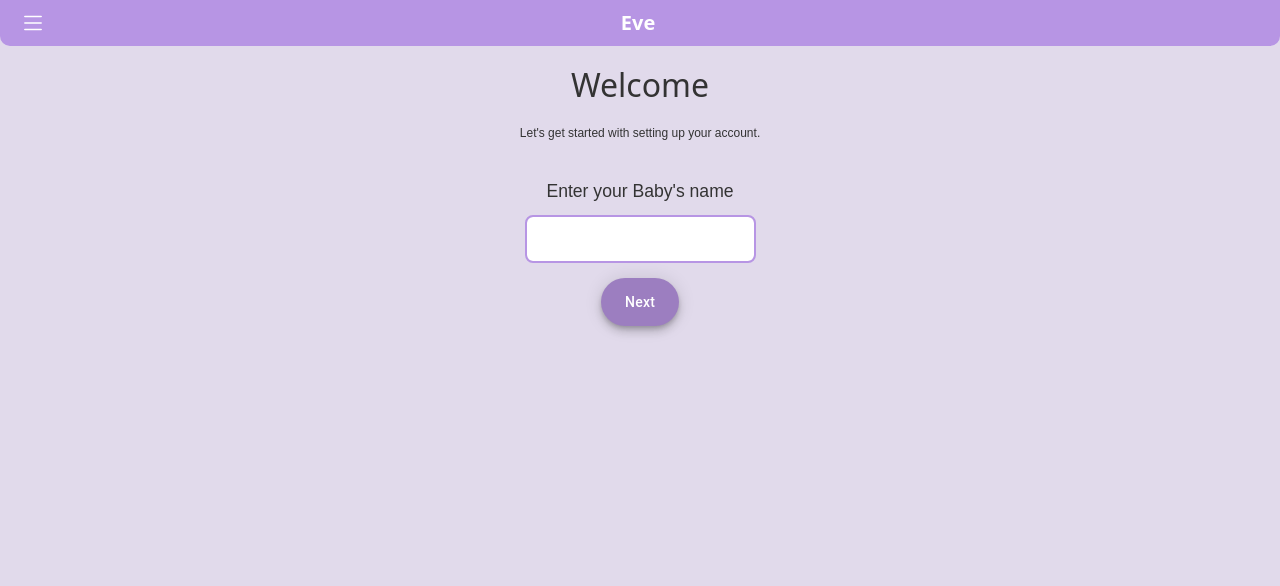
After one commit to AoifeMurphy02/BabySitter, a Flask app: page /onboarding in a window 1280 px wide. The commit adds this page. Shown: the top 586 px of the page. Run offline with Flask 3, Linux system fonts and the light colour scheme; some libraries are stand-ins or nearby versions.

Commit message:
onboarding complete

```diff
--- a/UDP_FlaskApp/babysitter_udp/app.py
+++ b/UDP_FlaskApp/babysitter_udp/app.py
@@ -102,7 +102,7 @@ REGISTRANTS = {}
 
 guardian_name1 = "John"
 guardian_name2 = "Jane"
-child_name = "Meghan"
+child_name = "Eve"
 
 @app.route("/", methods=["GET","POST"])
 def index():
@@ -174,11 +174,14 @@ def google_login():
         scope=["openid", "email", "profile"],
     )
     return redirect(request_uri)
-
 @app.route('/login/google/callback')
 def google_callback():
     code = request.args.get("code")
+    print("Authorization Code:", code)
+    print("Full Request URL:", request.url)
 
+    if not code:
+        return "Authorization code not found.", 400
     google_provider_cfg = requests.get(GOOGLE_DISCOVERY_URL).json()
     token_endpoint = google_provider_cfg["token_endpoint"]
 
@@ -193,8 +196,12 @@ def google_callback():
         headers=headers,
         data=body,
         auth=(GOOGLE_CLIENT_ID, GOOGLE_CLIENT_SECRET),
+
     )
+
     client.parse_request_body_response(json.dumps(token_response.json()))
+
+
 
     # Get user info
     userinfo_endpoint = google_provider_cfg["userinfo_endpoint"]
@@ -275,6 +282,12 @@ def sound():
 def history():
     child_name
     return render_template("history.html", child_name=child_name)
+
+
+@app.route("/onboarding")
+def onboarding():
+    child_name
+    return render_template("onboarding.html", child_name=child_name)
 
 
 @app.route("/user")
--- a/UDP_FlaskApp/babysitter_udp/static/js/dashboard.js
+++ b/UDP_FlaskApp/babysitter_udp/static/js/dashboard.js
@@ -1,13 +1,17 @@
+// Define the toggleMenu function globally
+function toggleMenu() {
+    const menu = document.getElementById("dropdown-menu");
+    menu.style.display = menu.style.display === "block" ? "none" : "block";
+}
+
 if (window.location.pathname === '/dashboard') {
     document.addEventListener('DOMContentLoaded', function () {
         const muteToggle = document.getElementById('muteToggle');
         const unmuteIcon = document.getElementById('unmuteIcon');
         const video = document.getElementById('myVideo');
 
-
         muteToggle.style.display = 'block';
         unmuteIcon.style.display = 'none';
-
 
         muteToggle.addEventListener('click', function () {
             if (video) {
@@ -19,7 +23,6 @@ if (window.location.pathname === '/dashboard') {
             }
         });
 
-
         unmuteIcon.addEventListener('click', function () {
             if (video) {
                 video.muted = false;
@@ -29,39 +32,40 @@ if (window.location.pathname === '/dashboard') {
                 console.error("Video element not found");
             }
         });
-    });
 
+        const statuses = ["Active", "Sleeping", "Crying"];
+        let currentIndex = 0;
 
-    // for hiding status elements when not active:
-
-    document.addEventListener('DOMContentLoaded', function () {
-        const currentStatus = "Active";
         const statusText = document.getElementById('statusText');
         const statusIcons = document.querySelectorAll('.statusIcon');
 
+        // Function to update the displayed status and icons
+        function updateStatus() {
+            const currentStatus = statuses[currentIndex];
+            statusText.textContent = currentStatus;
 
+            statusIcons.forEach(icon => {
+                if (icon.getAttribute('data-status') === currentStatus) {
+                    icon.style.display = 'block';
+                } else {
+                    icon.style.display = 'none';
+                }
+            });
+        }
 
-        statusText.textContent = currentStatus;
+        // Initial status display
+        updateStatus();
 
+        // Event listener for clicking on the status icon
         statusIcons.forEach(icon => {
-            if (icon.getAttribute('data-status') === currentStatus) {
-                icon.style.display = 'block';
-            } else {
-                icon.style.display = 'none';
-            }
+            icon.addEventListener('click', function () {
+                currentIndex = (currentIndex + 1) % statuses.length; // Loop through statuses
+                updateStatus();
+            });
         });
     });
-    }
+}
 
 
 
-    /* hi */
-
-
-    function toggleMenu() {
-        const menu = document.getElementById("dropdown-menu");
-        menu.style.display = menu.style.display === "block" ? "none" : "block";
-    }
-
-
-    /* dashboard.js */
+// //     /* dashboard.js */
--- /dev/null
+++ b/UDP_FlaskApp/babysitter_udp/static/onboarding.css
@@ -0,0 +1,265 @@
+.container {
+    max-width: 500px;
+    margin: 50px auto;
+    padding: 15px;
+}
+
+.card {
+    border: none;
+    border-radius: 15px;
+    box-shadow: 0 4px 8px rgba(0, 0, 0, 0.1);
+    background-color: #fff; /* White background for the card */
+    padding: 30px;
+    transition: transform 0.3s ease, box-shadow 0.3s ease;
+}
+
+.card:hover {
+    transform: translateY(-5px);
+    box-shadow: 0 8px 16px rgba(0, 0, 0, 0.2);
+}
+
+.card-body {
+    padding: 0;
+}
+
+.card-title {
+    text-align: left;
+    font-size: 2em;
+    margin-left: 0;
+    font-weight: bold;
+    color: #6C5589; /* Cute color for title */
+}
+
+.custom-input {
+    background-color: #F9F9F9;
+    border: 2px solid #B795E4; /* Soft purple border */
+    border-radius: 5px;
+    padding: 10px;
+    font-size: 1rem;
+    color: #333;
+    width: 100%; /* Ensure full width */
+    transition: border-color 0.3s ease;
+}
+
+.custom-input:focus {
+    background-color: #F9F9F9;
+    border-color: #B795E4;
+    outline: none;
+    box-shadow: 0 0 5px rgba(184, 149, 228, 0.5); /* Soft purple shadow */
+}
+
+.form-label {
+    font-size: 14px;
+    color: #777;
+}
+
+.form-control {
+    border-radius: 8px;
+    border: 1px solid #92929d;
+    box-shadow: none;
+    transition: border-color 0.3s ease;
+}
+
+.form-control::placeholder {
+    color: #6C5589; /* Placeholder color */
+    font-style: italic;
+    opacity: 0.8;
+}
+
+.form-control:focus::placeholder {
+    color: #4e3c64;
+    opacity: 0.6;
+}
+
+.btn-success, .btn {
+    font-weight: 600;
+    padding: 10px 20px; /* Increased padding for better appearance */
+    background-color: #B795E4;
+    border-color: #B795E4;
+    color: white;
+    border-radius: 5px;
+    transition: background-color 0.3s, transform 0.3s;
+    border: none; /* Remove border for a cleaner look */
+    cursor: pointer; /* Change cursor to pointer */
+}
+
+.btn-success:hover, .btn:hover {
+    background-color: #9C7EC0;
+    border-color: #9C7EC0;
+    transform: translateY(-2px);
+}
+
+.input-container {
+    position: relative;
+    width: 100%;
+}
+
+.input-container input {
+    padding-left: 30px;
+    width: 100%;
+}
+
+.w-100 {
+    width: 100%;
+    display: block;
+}
+
+
+.onboarding-button {
+    margin-top : 15px;
+  align-items: center;
+  appearance: none;
+  background-color: #9C7EC0;
+  border-radius: 24px;
+  border-style: none;
+  box-shadow: rgba(0, 0, 0, .2) 0 3px 5px -1px,rgba(0, 0, 0, .14) 0 6px 10px 0,rgba(0, 0, 0, .12) 0 1px 18px 0;
+  box-sizing: border-box;
+  color: white;
+  cursor: pointer;
+  display: inline-flex;
+  fill: currentcolor;
+  font-family: "Google Sans",Roboto,Arial,sans-serif;
+  font-size: 14px;
+  font-weight: 500;
+  height: 48px;
+  justify-content: center;
+  letter-spacing: .25px;
+  line-height: normal;
+  max-width: 100%;
+  overflow: visible;
+  padding: 2px 24px;
+  position: relative;
+  text-align: center;
+  text-transform: none;
+  transition: box-shadow 280ms cubic-bezier(.4, 0, .2, 1),opacity 15ms linear 30ms,transform 270ms cubic-bezier(0, 0, .2, 1) 0ms;
+  user-select: none;
+  -webkit-user-select: none;
+  touch-action: manipulation;
+  width: auto;
+  will-change: transform,opacity;
+  z-index: 0;
+}
+
+.onboarding-container {
+    display: flex;
+    flex-direction: column;
+    align-items: center; /* Center horizontally */
+    justify-content: center; /* Center vertically */
+    text-align: center; /* Center text */
+}
+
+.form-section {
+    width: 100%; /* Full width */
+    max-width: 400px; /* Limit the width */
+    margin: 20px 0; /* Space between sections */
+}
+
+.form-section label {
+    display: block; /* Make label a block element */
+    font-size: 1.1em; /* Slightly larger font size */
+    color: #333; /* Darker color for better readability */
+    margin-bottom: 10px; /* Space below the label */
+}
+
+.form-control {
+    border-radius: 8px;
+    border: 2px solid #B795E4; /* Soft purple border */
+    padding: 10px;
+    font-size: 1rem;
+    color: #333;
+    width: 100%; /* Full width */
+    transition: border-color 0.3s ease;
+}
+
+
+
+
+
+/* Responsive Design */
+@media (max-width: 768px) {
+    .container {
+        margin-top: 30px;
+        padding: 10px;
+    }
+
+    .card {
+        padding: 20px;
+    }
+
+    .card-title {
+        font-size: 1.8em;
+    }
+}
+
+@media (max-width: 480px) {
+    .card {
+        padding: 15px;
+    }
+
+    .card-title {
+        font-size: 1.6em;
+    }
+
+    .form-label {
+        font-size: 12px;
+    }
+}
+
+.or-divider {
+    display: flex;
+    align-items: center;
+    margin: 20px 0;
+}
+
+.or-divider::before,
+.or-divider::after {
+    content: "";
+    flex: 1;
+    height: 1px;
+    background: #ddd;
+}
+
+.or-divider span {
+    margin: 0 15px;
+    color: #888;
+}
+
+.google-login {
+    display: flex;
+    align-items: center;
+    justify-content: center;
+    border: 1px solid #ddd;
+    padding: 10px;
+    border-radius: 5px;
+    background-color: #f9f9f9;
+    text-decoration: none;
+    color: #555;
+    transition: background-color 0.3s, box-shadow 0.3s;
+}
+
+.google-login:hover {
+    background-color: #f1f1f1;
+    box-shadow: 0 2px 4px rgba(0, 0, 0, 0.1);
+}
+
+.btn-google {
+    display: flex;
+    align-items: center;
+    justify-content: center;
+    background-color: #4285F4;
+    color: white;
+    font-weight: bold;
+    padding: 10px 15px;
+    border: none;
+    border-radius: 4px;
+    text-decoration: none;
+    transition: background-color 0.3s;
+}
+
+.btn-google:hover {
+    background-color: #3367D6;
+}
+
+p {
+    font-size: 12px;
+}
--- a/UDP_FlaskApp/babysitter_udp/templates/index.html
+++ b/UDP_FlaskApp/babysitter_udp/templates/index.html
@@ -66,6 +66,8 @@
                 </div>
 
 
+
+
             </div>
             <div class="blocknav">
                 <button class="button1">
--- a/UDP_FlaskApp/babysitter_udp/templates/layout.html
+++ b/UDP_FlaskApp/babysitter_udp/templates/layout.html
@@ -9,6 +9,13 @@
     <link rel="stylesheet" href="{{ url_for('static', filename='nav.css') }}">
     <link rel="stylesheet" href="{{ url_for('static', filename='loginsignup.css') }}">
     <link rel="stylesheet" href="{{ url_for('static', filename='video.css') }}">
+
+    <!-- user -->
+    <link rel="stylesheet" href="{{ url_for('static', filename='user.css') }}">
+    <!-- history -->
+    <link rel="stylesheet" href="{{ url_for('static', filename='history.css') }}">
+    <!-- onboarding -->
+    <link rel="stylesheet" href="{{ url_for('static', filename='onboarding.css') }}">
 </head>
 <body>
     <header class="headerchild">
@@ -20,8 +27,8 @@
             <div class="controlcenter">
             <a class="control-button" href="/Parent">Parent/Host Controls</a>
             <a class="control-button" href="/Video">My Baby</a>
-            <a class="control-button" href="/Video">Settings</a>
-            <a class="control-button" href="/logout">Log out</a>
+            <a class="control-button" href="/settings">Settings</a>
+            <a class="control-button" href="/onboarding">onboarding</a>
         </div>
     </div>
           <h1>
--- /dev/null
+++ b/UDP_FlaskApp/babysitter_udp/templates/onboarding.html
@@ -0,0 +1,141 @@
+{% extends "layout.html" %}
+{% block body %}
+<div class="onboarding-container">
+    <h1 class="onboarding-title">Welcome</h1>
+    <p class="onboarding-description">Let's get started with setting up your account.</p>
+    <form action="/onboarding" method="POST" id="onboarding-form">
+
+        <div class="form-section" id="step1">
+            <label for="child_name">Enter your Baby's name</label>
+            <input type="text" class="form-control" id="child_name" name="child_name" required>
+            <button type="button" class="onboarding-button" onclick="validateStep(1)">Next</button>
+        </div>
+
+        <div class="form-section" id="step2" style="display: none;">
+            <label for="child_age">Enter your Baby's age</label>
+            <select class="form-control" id="child_age" name="child_age" required>
+                <option value="">Select Age</option>
+                <option value="0-12 weeks">Newborn (0-12 Weeks)</option>
+                <option value="3-6 months">3-6 months</option>
+                <option value="6-12 months">6-12 months</option>
+                <option value="12-18 months">12-18 months</option>
+                <option value="18-24 months">18-24 months</option>
+                <option value="2-3 years">2-3 years</option>
+                <option value="3-4 years">3-4 years</option>
+            </select>
+            <button type="button" class="onboarding-button" onclick="validateStep(2)">Next</button>
+        </div>
+
+        <div class="form-section" id="step3" style="display: none;">
+            <label for="guardian_name1">Enter your name</label>
+            <input type="text" class="form-control" id="guardian_name1" name="guardian_name1" required>
+            <button type="button" class="onboarding-button" onclick="validateStep(3)">Next</button>
+        </div>
+
+        <div class="form-section" id="step4" style="display: none;">
+            <label for="guardian_email">Enter your email</label>
+            <input type="email" class="form-control" id="guardian_email" name="guardian_email" required>
+            <button type="button" class="onboarding-button" onclick="validateStep(4)">Next</button>
+        </div>
+
+        <div class="form-section" id="step5" style="display: none;">
+            <label for="guardian_phone">Enter your phone number</label>
+            <input type="tel" class="form-control" id="guardian_phone" name="guardian_phone" required>
+            <button type="button" class="onboarding-button" onclick="validateStep(5)">Next</button>
+        </div>
+
+        <div class="form-section" id="step6" style="display: none;">
+            <label for="guardian_relationship">Enter your relationship with them</label>
+            <select class="form-control" id="guardian_relationship" name="guardian_relationship" required>
+                <option value="">Select Relationship</option>
+                <option value="Parent">Parent</option>
+                <option value="Grandparent">Grandparent</option>
+                <option value="Aunt">Aunt</option>
+                <option value="Uncle">Uncle</option>
+                <option value="Babysitter">Babysitter</option>
+                <option value="Other">Other</option>
+            </select>
+            <button type="button" class="onboarding-button" onclick="validateStep(6)">Next</button>
+            <button type="button" class="onboarding-button" onclick="skipGuardian2()">Skip</button>
+        </div>
+
+        <div class="form-section" id="guardian2" style="display: none;">
+            <label for="guardian_name2">Enter their name</label>
+            <input type="text" class="form-control" id="guardian_name2" name="guardian_name2" required>
+            <label for="guardian_email2">Enter their email</label>
+            <input type="email" class="form-control" id="guardian_email2" name="guardian_email2" required>
+            <label for="guardian_phone2">Enter their phone number</label>
+            <input type="tel" class="form-control" id="guardian_phone2" name="guardian_phone2" required>
+            <button type="button" class="onboarding-button" onclick="validateStep(7)">Next</button>
+            <button type="button" class="onboarding-button" onclick="skipGuardian2()">Skip</button>
+        </div>
+
+        <div class="form-section" id="step8" style="display: none;">
+            <label for="guardian_relationship2">Enter your relationship with them</label>
+            <select class="form-control" id="guardian_relationship2" name="guardian_relationship2" required>
+                <option value="">Select Relationship</option>
+                <option value="Parent">Parent</option>
+                <option value="Grandparent">Grandparent</option>
+                <option value="Aunt">Aunt</option>
+                <option value="Uncle">Uncle</option>
+                <option value="Babysitter">Babysitter</option>
+                <option value="Other">Other</option>
+            </select>
+            <button type="button" class="onboarding-button" onclick="completeOnboarding(event)">Submit</button>
+        </div>
+
+        <div class="form-section" id="completion-message" style="display: none;">
+            <h2>Complete Onboarding</h2>
+            <p>Your onboarding process is complete. Click the button below to proceed.</p>
+            <button type="button" class="onboarding-button" onclick="homepageredirect()">Go to Homepage</button>
+        </div>
+    </form>
+</div>
+
+<script>
+function validateStep(currentStep) {
+    const currentElement = document.getElementById(`step${currentStep}`);
+    const inputs = currentElement.querySelectorAll('input, select');
+    let valid = true;
+
+    inputs.forEach(input => {
+        if (!input.checkValidity()) {
+            valid = false;
+            input.reportValidity(); // Show validation message
+        }
+    });
+
+    if (valid) {
+        nextStep(currentStep);
+    }
+}
+
+function nextStep(currentStep) {
+    document.getElementById(`step${currentStep}`).style.display = 'none';
+
+    const nextStep = currentStep + 1;
+    const nextStepElement = document.getElementById(`step${nextStep}`) || document.getElementById('guardian2');
+    if (nextStepElement) {
+        nextStepElement.style.display = 'block';
+    }
+}
+
+function skipGuardian2() {
+    const confirmSkip = confirm("Are you sure you want to skip setting up a second guardian?");
+    if (confirmSkip) {
+        document.getElementById('guardian2').style.display = 'none';
+        document.getElementById('completion-message').style.display = 'block';
+    }
+}
+
+function completeOnboarding(event) {
+    event.preventDefault();
+    document.getElementById('step8').style.display = 'none';
+    document.getElementById('completion-message').style.display = 'block';
+}
+
+function homepageredirect() {
+    window.location.href = '/';
+}
+</script>
+{% endblock %}
```
